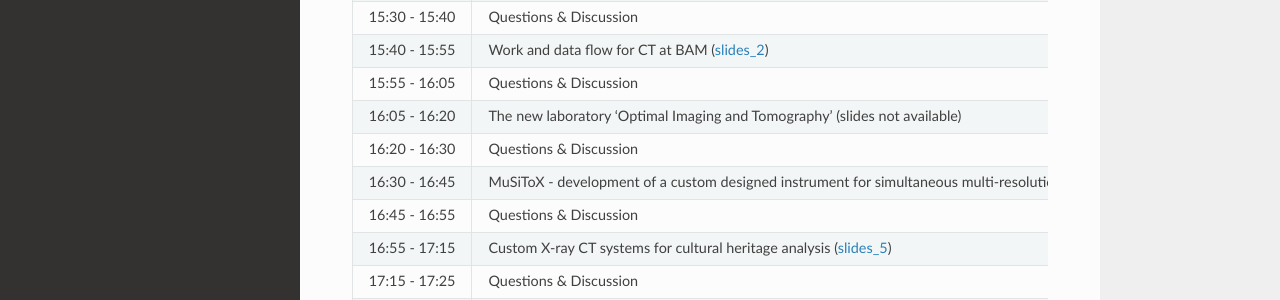
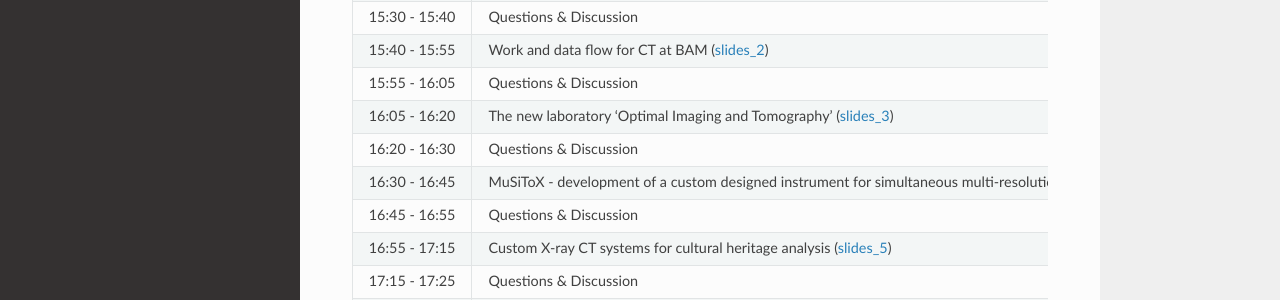
Before and after one commit to decarlof/tomolab, a Sphinx documentation site: the page built from docs/source/meetings.rst, in a window 1280 px wide and 1357 px high. Shown: the part 362-662 px from the top of the window. Built offline with Sphinx 7.4.7 and the Read the Docs theme 2.0.0, drawn with Linux system fonts in a browser that asks for light colours.

Commit message:
added link to Pierre slides

```diff
--- a/docs/source/meetings.rst
+++ b/docs/source/meetings.rst
@@ -9,7 +9,7 @@ The first meeting on November, 27 2023 had the following agenda:
 
 .. _slides_1: https://anl.box.com/s/5zzhtndhsgxnc2u3y37br7lworp42ymi
 .. _slides_2: https://anl.box.com/s/wklff2sgs6kczpqe31netgpmc4ezcbuz
-.. _slides_3: https://app.globus.org/file-manager?origin_id=9f00a780-4aee-42a7-b7f4-6a2773c8da30&origin_path=%2Ftomo_00031%2F
+.. _slides_3: https://anl.box.com/s/5pf942ed30284fet1qfyykrzwyotc7u6
 .. _slides_4: https://anl.box.com/s/ot8lnn5au9t7cnyo6mhb1rldxuc9lj55
 .. _slides_5: https://anl.box.com/s/ifho0wu6q9br668ijyypns679wcrwb0a
 .. _slides_6: https://anl.box.com/s/wpuwagzp5w6qs9f566q8fn3xrn27t2h2
@@ -30,7 +30,7 @@ The first meeting on November, 27 2023 had the following agenda:
 +---------------+---------------------------------------------------------------------------------------------------------------------+-----------------------------------------------------------------+
 | 15:55 - 16:05 | Questions & Discussion                                                                                              |                                                                 |
 +---------------+---------------------------------------------------------------------------------------------------------------------+-----------------------------------------------------------------+
-| 16:05 - 16:20 | The new laboratory ‘Optimal Imaging and Tomography’ (slides not available)                                          | Pierre Thibault University of Trieste, Italy                    |
+| 16:05 - 16:20 | The new laboratory ‘Optimal Imaging and Tomography’ (slides_3_)                                                     | Pierre Thibault University of Trieste, Italy                    |
 +---------------+---------------------------------------------------------------------------------------------------------------------+-----------------------------------------------------------------+
 | 16:20 - 16:30 | Questions & Discussion                                                                                              |                                                                 |
 +---------------+---------------------------------------------------------------------------------------------------------------------+-----------------------------------------------------------------+
```
